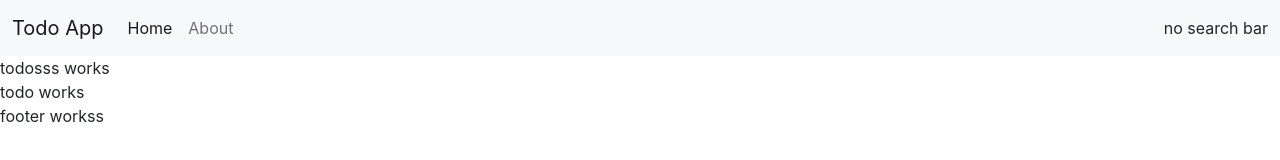
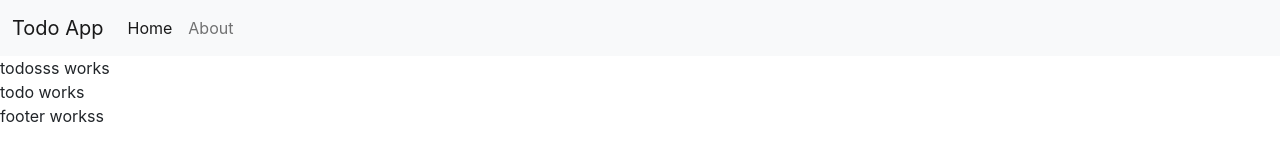
Before and after one commit to uzairqq/React-Js, a React (Create React App) app: page / in a window 1280 px wide. Shown: the top 160 px of the page. Built offline with nearby package versions, Linux system fonts and the light colour scheme.

Commit message:
Used Proptypes for property small warning validation if change of data types

```diff
--- a/src/App.js
+++ b/src/App.js
@@ -3,9 +3,10 @@ import Header from "./components/Header";
 import Todos from "./components/Todos";
 
 const App = () => {
+  var random_boolean = Math.random() < 0.5;
   return (
     <>
-      <Header title="Todo App" searchBar={false} />
+      <Header title="Todo App" searchBar={random_boolean} />
       <Todos />
       <Footer />
     </>
--- a/src/components/Header.js
+++ b/src/components/Header.js
@@ -1,4 +1,5 @@
 import React from "react";
+import PropTypes from "prop-types";
 
 const Header = (props) => {
   return (
@@ -45,7 +46,7 @@ const Header = (props) => {
                 </button>
               </form>
             ) : (
-              "no search bar  "
+              ""
             )}
           </div>
         </div>
@@ -54,4 +55,9 @@ const Header = (props) => {
   );
 };
 
+Header.propTypes = {
+  title: PropTypes.string,
+  searchBar: PropTypes.bool,
+};
+
 export default Header;
```
